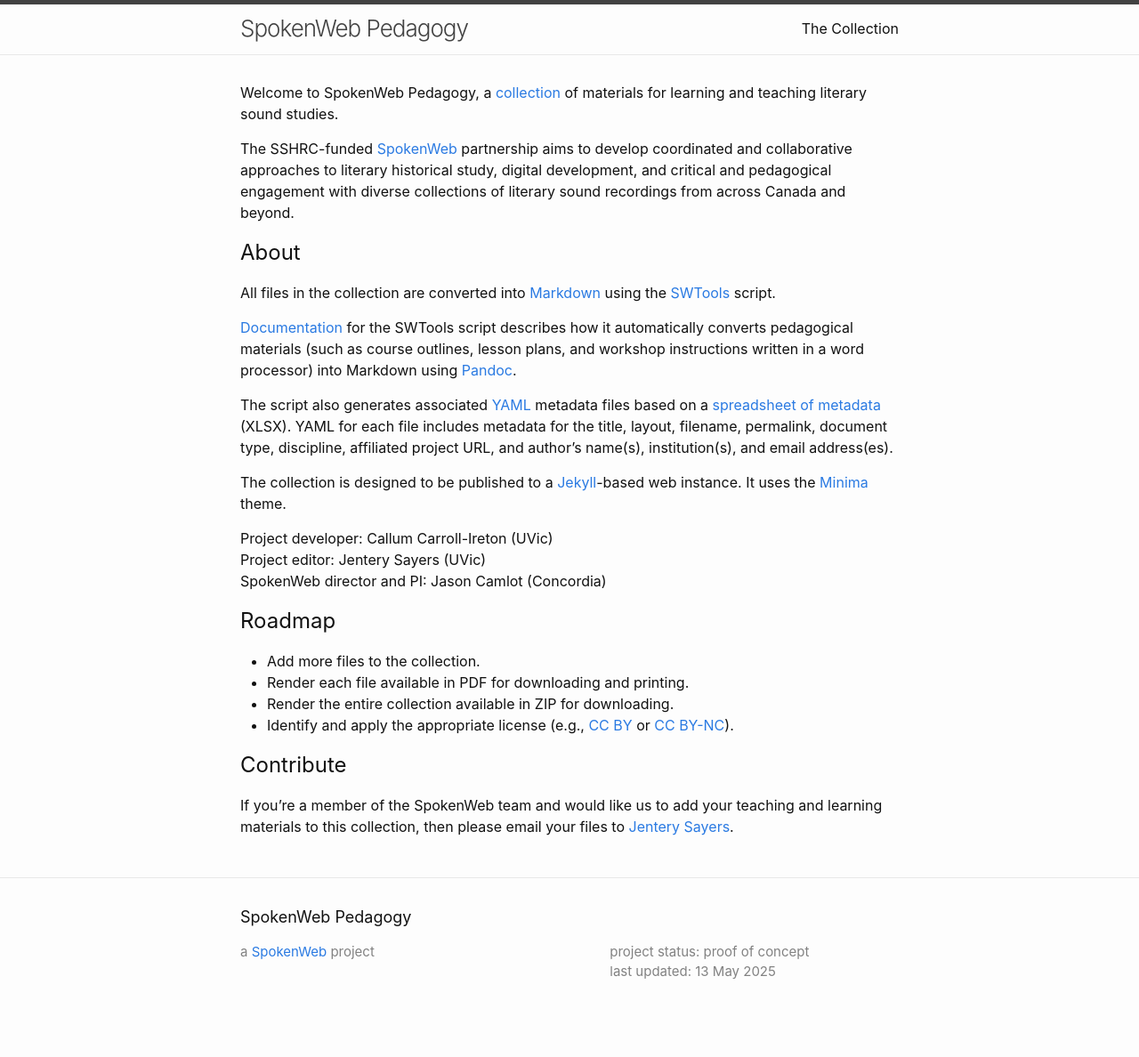
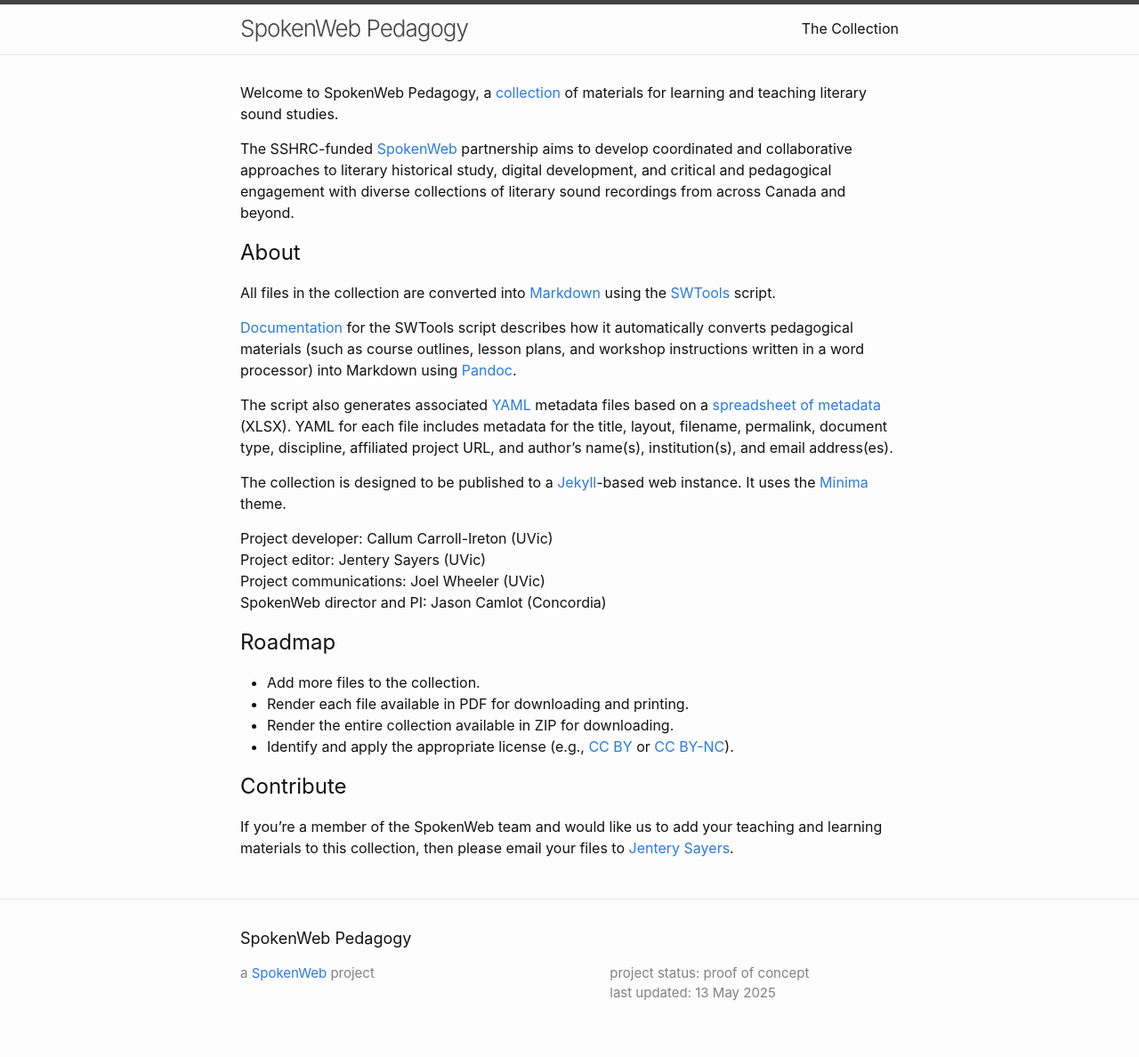
Before and after one commit to jentery/SWDemo, a Jekyll site: the page built from index.md, in a window 1280 px wide. Shown: the whole page at 89% size. Built offline with Jekyll 4.4.1, drawn with Linux system fonts in a browser that asks for light colours; before the commit the page ends 1164 px from its top, so only the background shows below that.

Commit message:
Update index.md

```diff
--- a/index.md
+++ b/index.md
@@ -23,6 +23,7 @@
 
 Project developer: Callum Carroll-Ireton (UVic)
 Project editor: Jentery Sayers (UVic)
+Project communications: Joel Wheeler (UVic)
 SpokenWeb director and PI: Jason Camlot (Concordia)
 
 ## Roadmap
```
